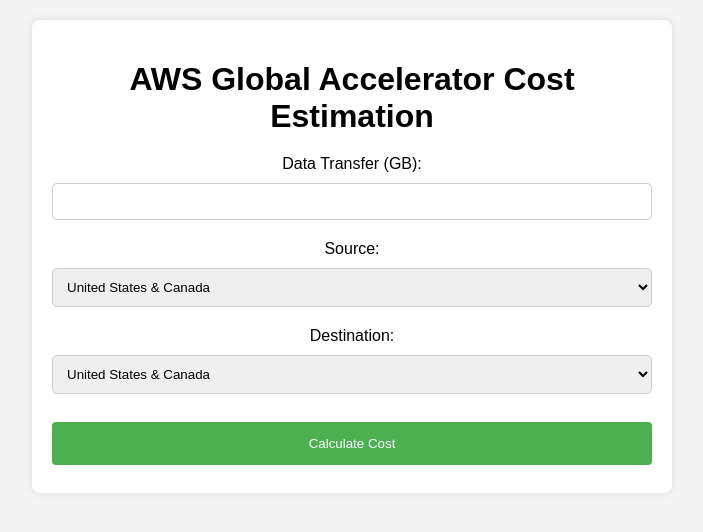
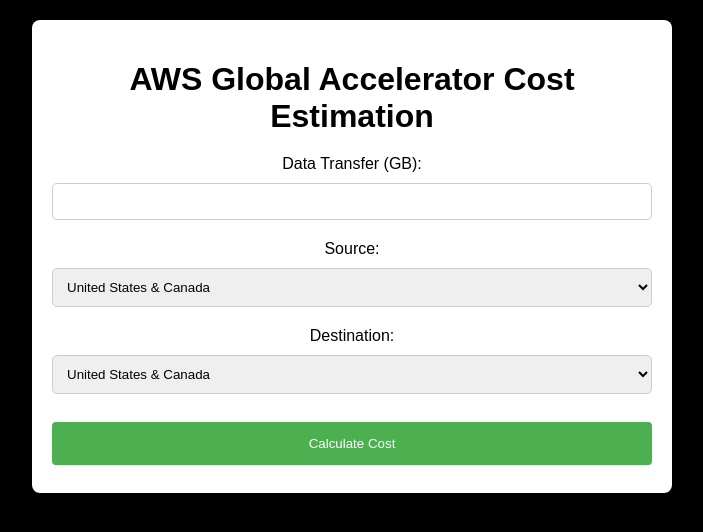
Before and after one commit to shivam-futureapp/test-app, a Flask app: page / in a window 1280 px wide. Shown: the top 532 px of the page, without its empty margins (288-991 px from the left). Run offline with Flask 3, Linux system fonts and the light colour scheme.

Commit message:
Update index.html

```diff
--- a/templates/index.html
+++ b/templates/index.html
@@ -7,7 +7,7 @@
     <style>
         body {
             font-family: Arial, sans-serif;
-            background-color: #f4f4f4;
+            background-color: black;
             margin: 0;
             padding: 0;
         }
```
